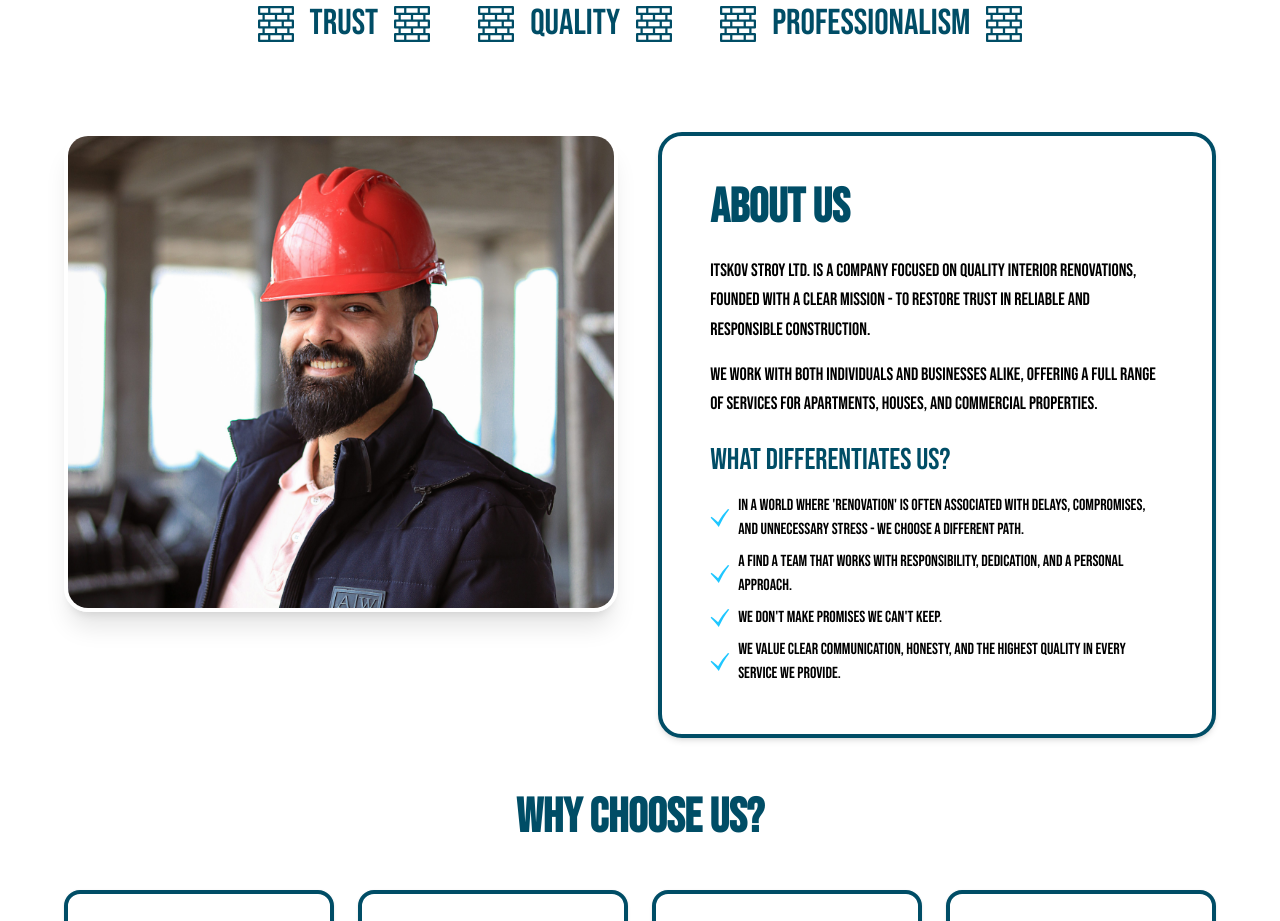
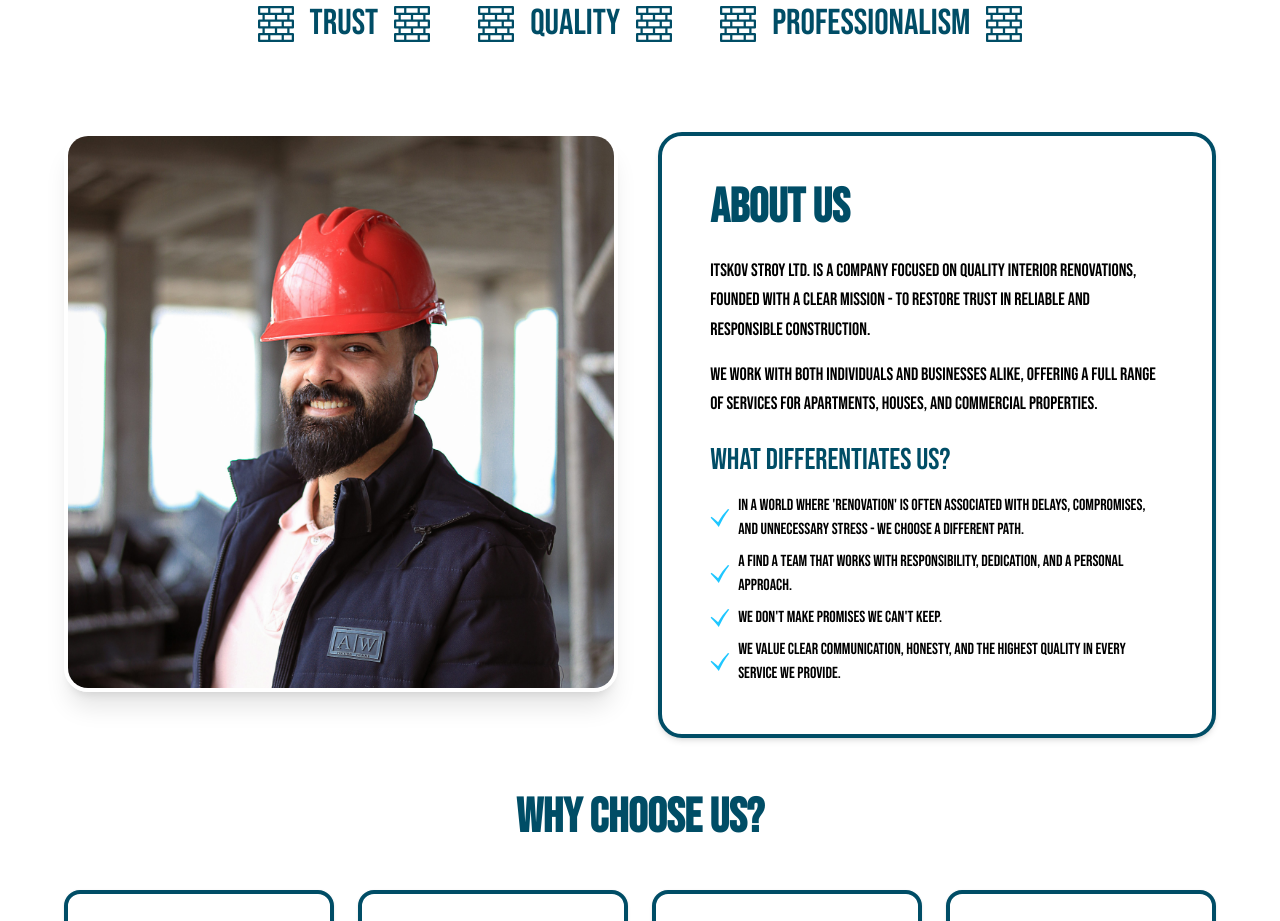
Before and after one commit to TrayanStefanov/Freelance-IckoStroI, a React (Vite) app in the folder frontend/: page / in a window 1280 px wide. Shown: the part 900-1821 px from the top of the page. Built offline with nearby package versions, Linux system fonts and the light colour scheme.

Commit message:
AboutUs Section v0.

```diff
--- a/frontend/src/components/AboutUsSection.jsx
+++ b/frontend/src/components/AboutUsSection.jsx
@@ -18,11 +18,11 @@ const AboutUsSection = () => {
   return (
     <div className="min-h-screen overflow-hidden pb-20 font-bn text-primary">
       {/* Intro */}
-      <div className="relative flex flex-col md:flex-row  items-start w-[90vw] justify-center justify-self-center gap-10">
+      <div className="relative flex flex-col md:flex-row items-start w-[90vw] justify-center justify-self-center gap-10">
         <motion.img
           src="./aboutUs-solo.jpg"
           alt="About us"
-          className="w-screen  md:w-1/2 max-h-[60vh] object-cover rounded-3xl shadow-xl border-4 border-secondary"
+          className="w-screen md:w-1/2 max-h-[40vh] lg:max-h-[70vh] object-cover rounded-3xl shadow-xl border-4 border-secondary"
           variants={isDesktop ? heroDesktopVariants : heroMobileVariants}
           initial="hidden"
           whileInView="show"
@@ -30,7 +30,7 @@ const AboutUsSection = () => {
         />
 
         <motion.div
-          className="lg:w-1/2 bg-secondary p-8 lg:p-12 rounded-3xl shadow-md border-4 border-neutral"
+          className="lg:w-1/2 bg-secondary p-8 lg:p-12 lg:min-h-[70vh] rounded-3xl shadow-md border-4 border-neutral"
           variants={isDesktop ? heroDesktopVariants : heroMobileVariants}
           initial="hidden"
           whileInView="show"
```
